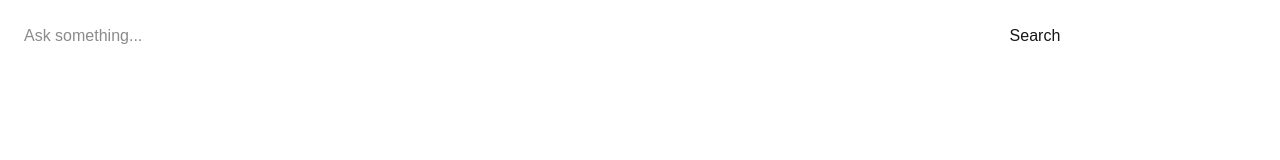
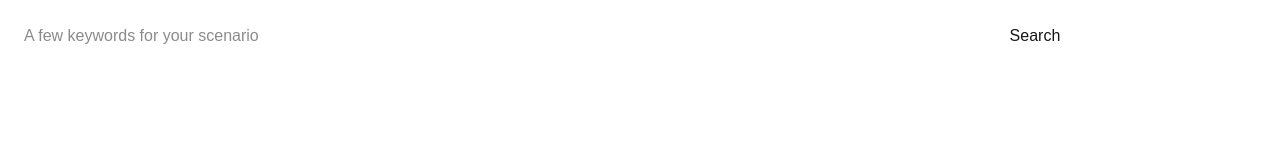
Before and after one commit to shanelledeveaux/chat-poc, a Next.js app: page / in a window 1280 px wide. Shown: the top 160 px of the page. Built offline with nearby package versions, Linux system fonts and the light colour scheme.

Commit message:
fix: remove answer selection

```diff
--- a/src/app/page.tsx
+++ b/src/app/page.tsx
@@ -1,41 +1,31 @@
-'use client';
-import React, { useState } from 'react';
-import { ResultSelector } from './components/ResultSelector';
+"use client";
+import React, { useState } from "react";
 
 export default function Page() {
-  const [question, setQuestion] = useState('');
-  const [results, setResults] = useState<any[]>([]);
-  const [answer, setAnswer] = useState('');
-  const [stage, setStage] = useState<'input' | 'select' | 'answer'>('input');
+  const [question, setQuestion] = useState("");
+  const [answer, setAnswer] = useState("");
   const [loading, setLoading] = useState(false);
 
   async function handleSearch() {
     setLoading(true);
-    console.log({question});
-    const res = await fetch('/api/search', {
-      method: 'POST',
+    const res = await fetch("/api/search", {
+      method: "POST",
       body: JSON.stringify({ query: question }),
-      headers: { 'Content-Type': 'application/json' }
+      headers: { "Content-Type": "application/json" },
     });
     const data = await res.json();
-    console.log({data: data.results})
-
-    setResults(data.results);
-    setStage('select');
-    setLoading(false);
+    await handleConfirm(data.results);
   }
 
   async function handleConfirm(selected: any[]) {
-    setLoading(true);
-    const res = await fetch('/api/chat', {
-      method: 'POST',
+    const res = await fetch("/api/chat", {
+      method: "POST",
       body: JSON.stringify({ question, sources: selected }),
-      headers: { 'Content-Type': 'application/json' }
+      headers: { "Content-Type": "application/json" },
     });
 
     const reader = res.body?.getReader();
     const decoder = new TextDecoder();
-    let final = '';
 
     while (reader) {
       const { done, value } = await reader.read();
@@ -43,41 +33,40 @@ while (reader) {
 
       const chunk = decoder.decode(value);
 
-  for (const line of chunk.split('\n')) {
-    if (line.startsWith('data: ')) {
-      const json = line.replace('data: ', '').trim();
-      if (json && json !== '[DONE]') {
+      for (const line of chunk.split("\n")) {
+        if (line.startsWith("data: ")) {
+          const json = line.replace("data: ", "").trim();
+          if (json && json !== "[DONE]") {
             try {
               const parsed = JSON.parse(json);
               const content = parsed.choices?.[0]?.delta?.content;
               if (content) {
-            setAnswer(prev => prev + content);
+                setAnswer((prev) => prev + content);
               }
             } catch (e) {
-          console.error('Failed to parse chunk:', json);
+              console.error("Failed to parse chunk:", json);
             }
           }
         }
       }
     }
 
-
-    setStage('answer');
     setLoading(false);
   }
 
   return (
     <main style={{ padding: 24 }}>
-      {stage === 'input' && (
-        <>
-          <input value={question} onChange={e => setQuestion(e.target.value)} placeholder="Ask something..." style={{ width: '80%' }} />
-          <button onClick={handleSearch} disabled={loading}>Search</button>
-        </>
-      )}
+      <input
+        value={question}
+        onChange={(e) => setQuestion(e.target.value)}
+        placeholder="A few keywords for your scenario"
+        style={{ width: "80%" }}
+      />
+      <button onClick={handleSearch} disabled={loading}>
+        Search
+      </button>
 
-      {stage === 'select' && <ResultSelector results={results} onConfirm={handleConfirm} />}
-
-      {stage === 'answer' && <pre>{answer}</pre>}
+      <pre>{answer}</pre>
     </main>
   );
 }
```
Lines whose indentation alone changed are shown as unchanged.
